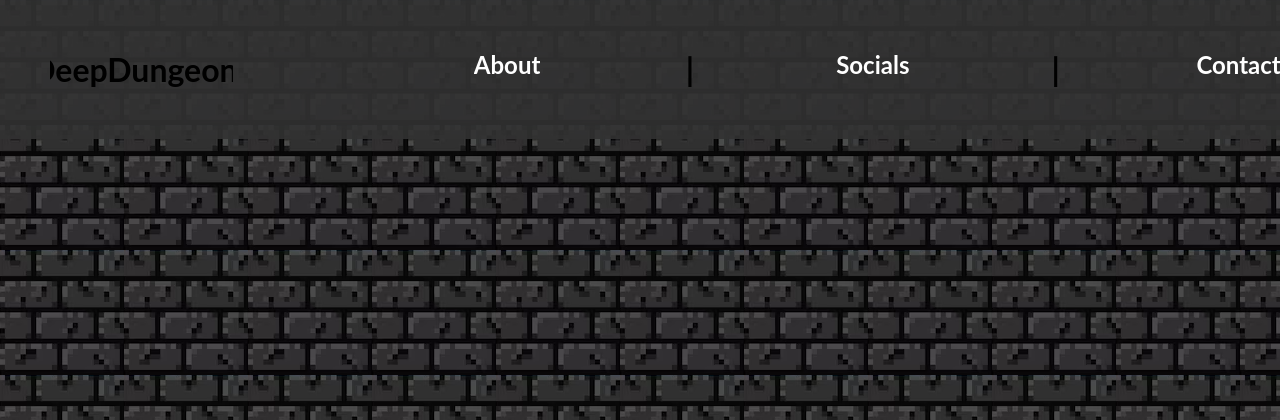
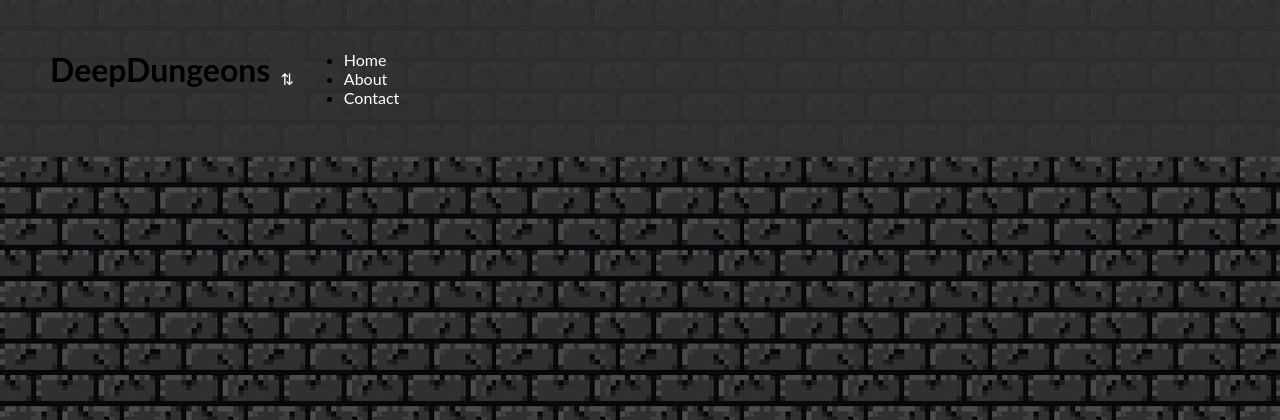
Before and after one commit to Bob-the-Bobothy/deepdungeons, a Django app: page / in a window 1280 px wide. Shown: the top 420 px of the page. Run offline with Django 4.2, Linux system fonts and the light colour scheme.

Commit message:
Auto commit from server

```diff
--- a/main/templates/base.html
+++ b/main/templates/base.html
@@ -7,13 +7,32 @@
   <meta name="color-scheme" content="dark light">
   <meta name="viewport" content="width=device-width, initial-scale=1.0">
   <meta http-equiv="X-UA-Compatible" content="ie=edge">
+  <meta name="description" content="DeepDungeons is a work in progress. Check back later for more!">
+  <script src="{% static 'script.js' %}"></script>
   <link rel="icon" href="{% static 'favicon.ico' %}" type="image/x-icon">
   <link rel="stylesheet" href="{% static 'style.css' %}">
   <link rel="apple-touch-icon" href="{% static 'apple-touch-icon.png' %}">
   <title>DeepDungeons - {% block title %}{% endblock title %}</title>
 </head>
 <body>
-    {% block content %}
-    {% endblock content %}
+  <header>
+    <h1>DeepDungeons</h1>
+    <button id="collapse-nav" class="collapse-nav">&UpArrowDownArrow;</button>
+    <nav id="nav" class="nav">
+        <ul>
+            <li><a href="{% url 'home' %}">Home</a></li>
+            <li><a href="{% url 'about' %}">About</a></li>
+            <li><a href="{% url 'contact' %}">Contact</a></li>
+        </ul>
+    </nav>
+  </header>
+
+  {% block content %}
+
+  {% endblock content %}
+
+  <footer class="center">
+    <p>DeepDungeons is a work in progress. Check back later for more!</p>
+  </footer>
 </body>
 </html>
--- a/main/templates/home.html
+++ b/main/templates/home.html
@@ -3,16 +3,5 @@
 {% block title %}Home{% endblock title %}
 
 {% block content %}
-<header>
-    <h1>DeepDungeons</h1>
-    <p></p>
-    <h2><a href="{% url 'about' %}">About</a></h2>
-    <h1>|</h1>
-    <h2><a href="{% url 'socials' %}">Socials</a></h2>
-    <h1>|</h1>
-    <h2><a href="{% url 'contact' %}">Contact</a></h2>
-</header>
-<footer class="center">
-    <p>DeepDungeons is a work in progress. Check back later for more!</p>
-</footer>
+
 {% endblock content %}
--- /dev/null
+++ b/static/script.js
@@ -0,0 +1,9 @@
+// Get a reference to the collapse-nav button and the nav div
+const collapseNavButton = document.getElementById("collapse-nav");
+const navDiv = document.getElementById("nav");
+
+// Add a click event listener to the button
+collapseNavButton.addEventListener("click", function() {
+  // Toggle the "collapsed" class on the nav div
+  navDiv.classList.toggle("collapsed");
+});
--- a/static/style.css
+++ b/static/style.css
@@ -6,33 +6,20 @@
 * {
     font-family: 'Lato', sans-serif;
     margin: 0px;
-    overflow-y: auto;
 }
 
 header {
-    display: grid;
-    grid-template-columns: 1fr 1fr 1fr 1fr 1fr 1fr 1fr;
+    display: flex;
+    grid-template-columns: 1fr 1fr;
     background-color: rgb(50 50 50 / 90%);
     padding: 50px;
     width: 100%;
     position: fixed;
 }
 
-header h1 {
-    display: flex;
-    text-align: center;
-    justify-content: center;
-}
-
-header h2 {
-    display: flex;
-    text-align: center;
-    justify-content: center;
-    width: auto;
-}
-
 body {
     background-image: url('/static/background.png');
+    overflow-y: auto;
 }
 
 footer {
@@ -48,6 +35,7 @@ footer {
 .left {
     display: flex;
     justify-content: left;
+    align-content: center;
 }
 
 .center {
@@ -59,6 +47,7 @@ footer {
 .right {
     display: flex;
     justify-content: right;
+    align-content: center;
 }
 
 footer p {
@@ -69,3 +58,24 @@ a {
     color: white;
     text-decoration: none;
 }
+
+.collapsed {
+    display: none;
+}
+
+button.collapse-nav {
+    background-color: rgb(50 50 50 / 100%);
+    border: none;
+    color: white;
+    padding: 10px;
+    text-align: center;
+    text-decoration: none;
+    display: inline;
+    font-size: 16px;
+    cursor: pointer;
+    justify-content: right;
+}
+
+nav {
+    justify-content: right;
+}
```
